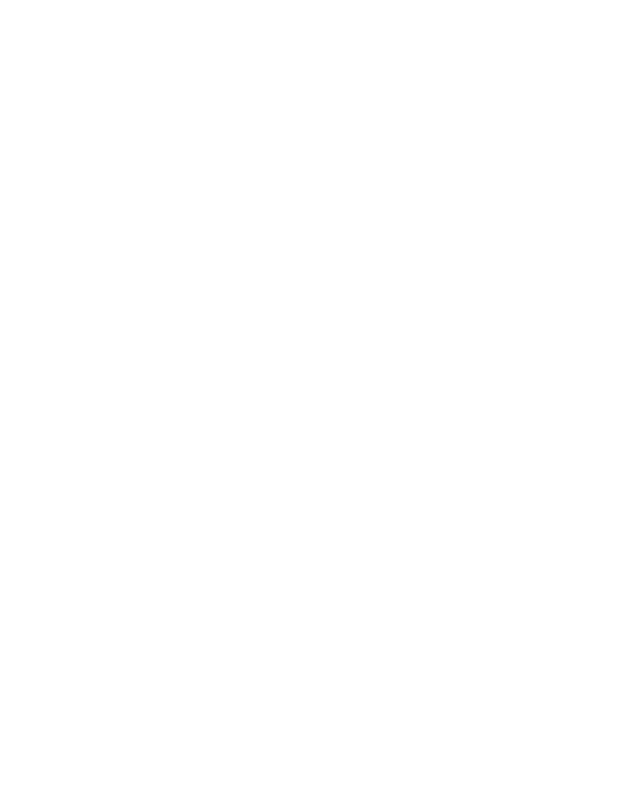
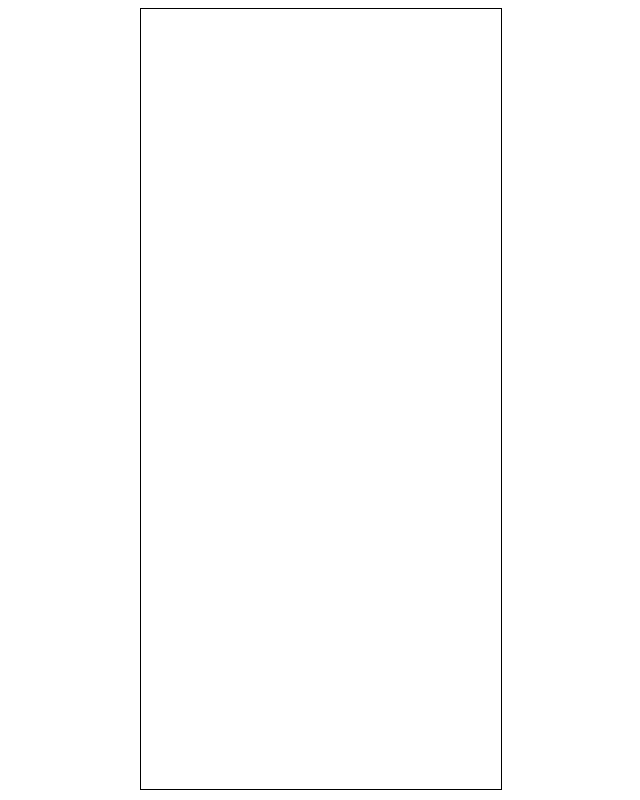
Before and after one commit to kamp-tl/tracker, a plain HTML site: page frame.html in a window 1280 px wide. Shown: the whole page, without its empty margins (319-959 px from the left). Drawn offline with Linux system fonts and the light colour scheme.

Commit message:
renamed frame

```diff
--- a/index.html
+++ b/frame.html
@@ -3,9 +3,15 @@
 <head>
     <meta charset="UTF-8">
     <meta name="viewport" content="width=device-width, initial-scale=1.0">
+    <link rel="stylesheet" href="./styles/style.css"/>
     <title>Fitness Tracker</title>
 </head>
 <body>
+    <header>
+        <div id="bounds">
+            <img>
+        </div>
+    </header>
     <div>
 
     </div>
--- /dev/null
+++ b/styles/style.css
@@ -0,0 +1,6 @@
+#bounds {
+    width:360px;
+    height:780px;
+    border:1px solid black;
+    margin: auto;
+}
```
